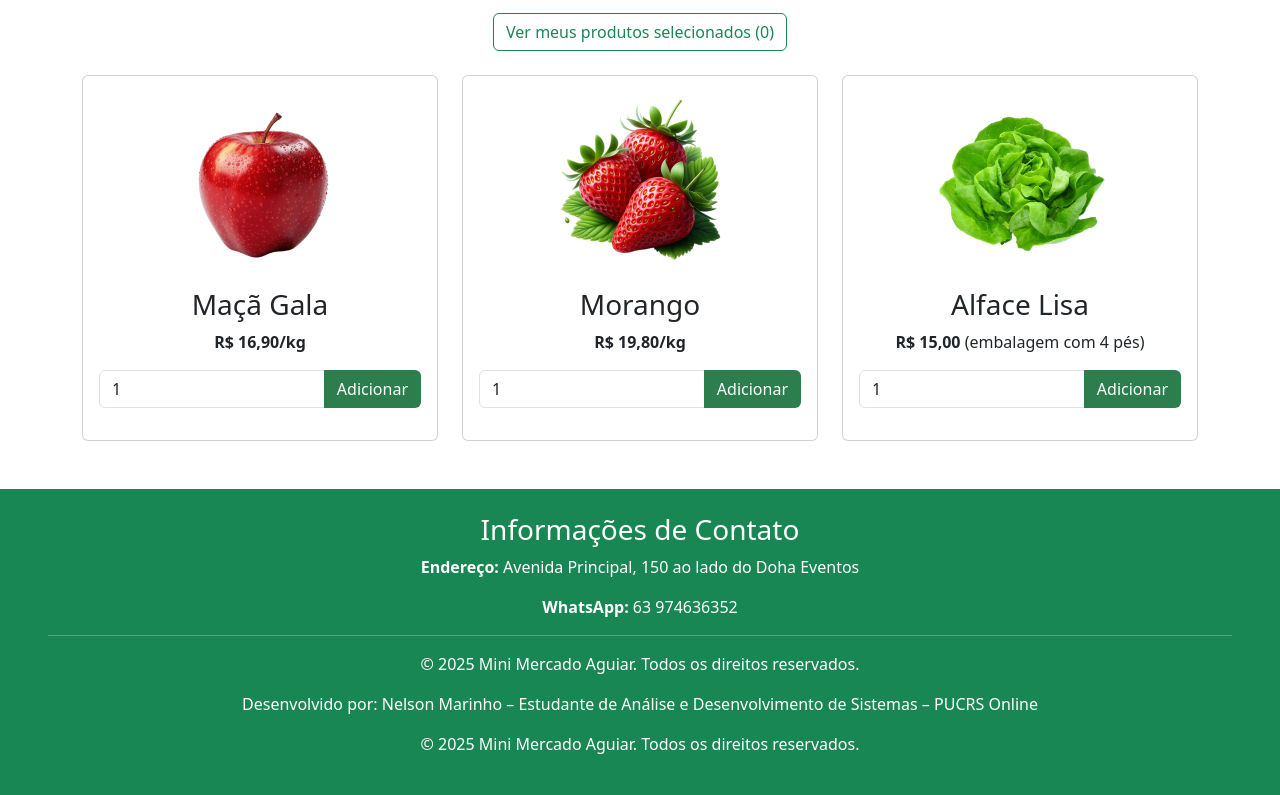
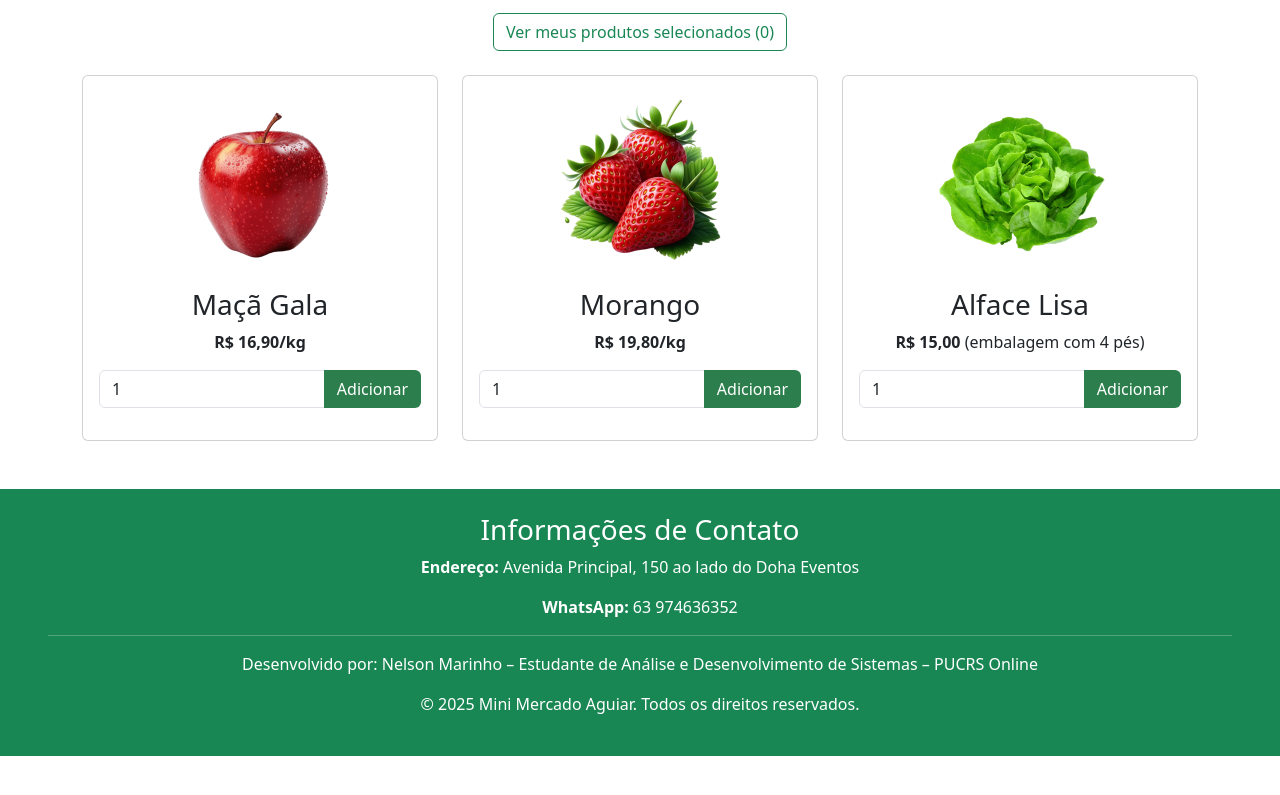
Before and after one commit to Developer-nelsonmarinho/MiniMercado, a plain HTML site: page frutas-verduras.html in a window 1280 px wide. Shown: the part 305-1100 px from the top of the page. After the commit the page ends 1061 px from the top, so only its background shows below. Drawn offline with nearby package versions, Linux system fonts and the light colour scheme.

Commit message:
Update frutas-verduras.html

```diff
--- a/frutas-verduras.html
+++ b/frutas-verduras.html
@@ -125,7 +125,6 @@
     <p><strong>Endereço:</strong> Avenida Principal, 150 ao lado do Doha Eventos</p>
     <p><strong>WhatsApp:</strong> 63 974636352</p>
     <hr class="mx-5" />
-    <p>&copy; 2025 Mini Mercado Aguiar. Todos os direitos reservados.</p>
     <p>Desenvolvido por: Nelson Marinho – Estudante de Análise e Desenvolvimento de Sistemas – PUCRS Online</p>
     <p>&copy; 2025 Mini Mercado Aguiar. Todos os direitos reservados.</p>
   </footer>
```
